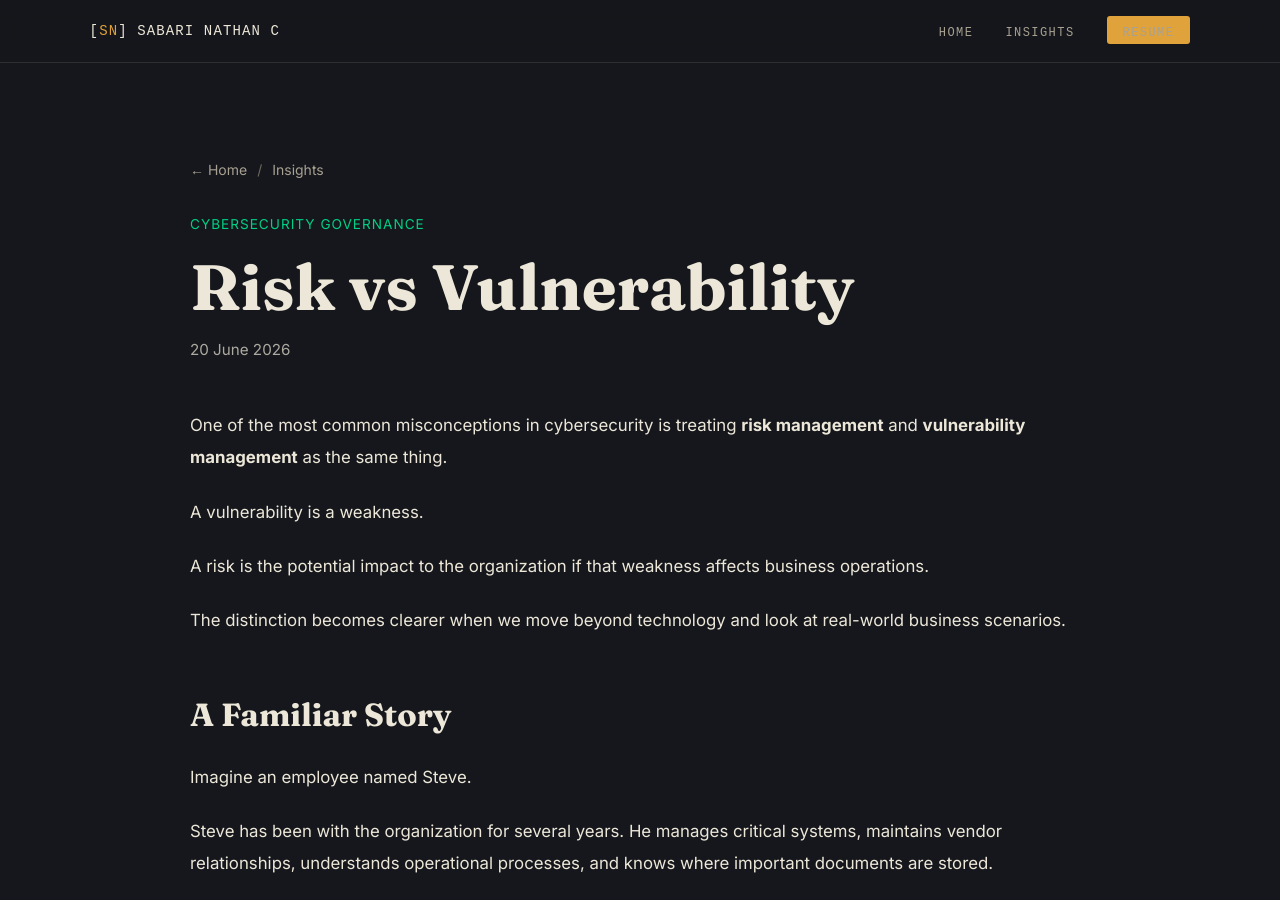
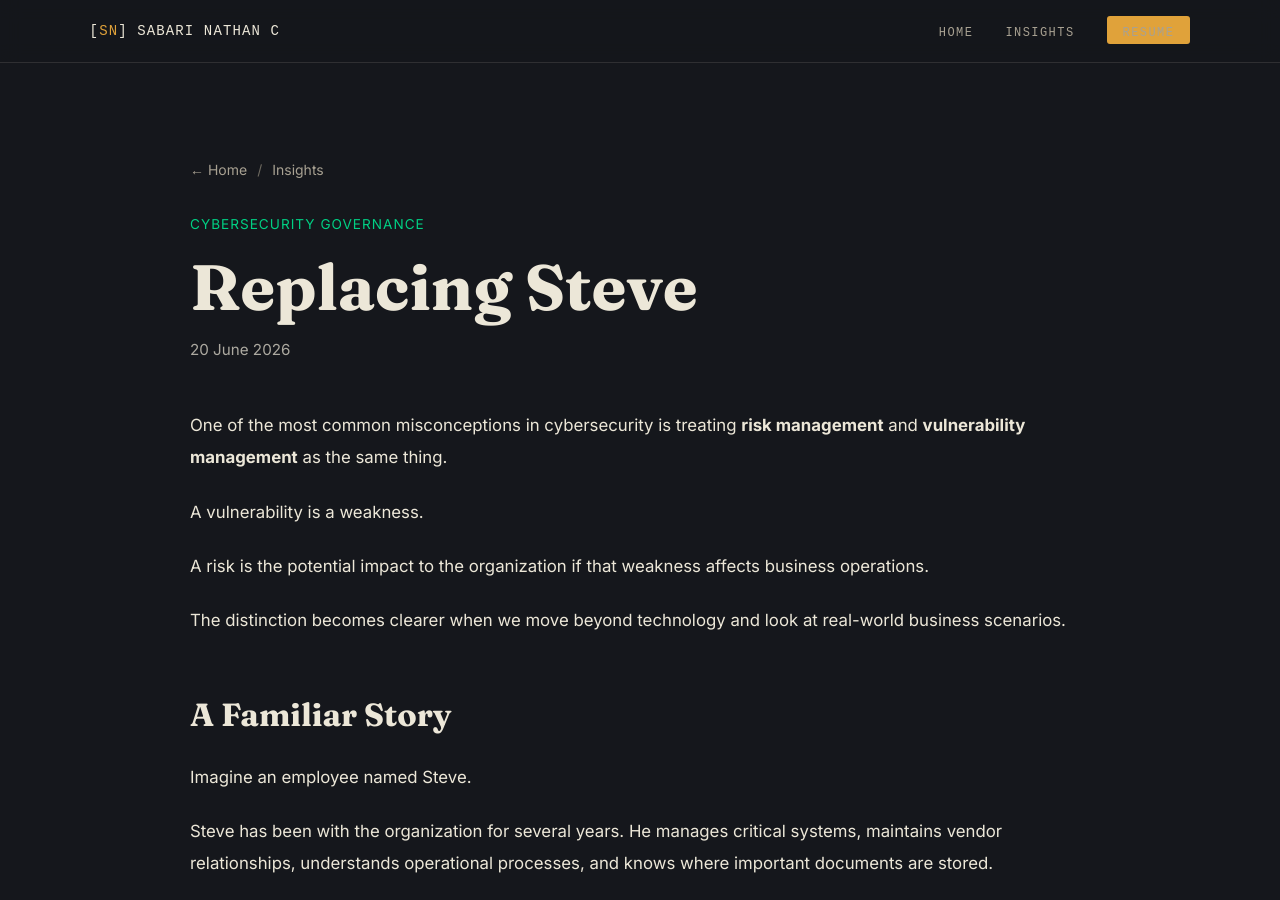
Before and after one commit to sabarinathan36/sabarinathan.github.io, a Jekyll site: the page built from _posts/2026-06-20-replacing-steve.md, in a window 1280 px wide and 900 px high. Built offline with Jekyll 4.4.1, drawn with Linux system fonts in a browser that asks for light colours.

Commit message:
Update 2026-06-20-replacing-steve.md

```diff
--- a/_posts/2026-06-20-replacing-steve.md
+++ b/_posts/2026-06-20-replacing-steve.md
@@ -1,7 +1,7 @@
 ---
 
 layout: post
-title: "Risk vs Vulnerability"
+title: "Replacing Steve"
 category: Cybersecurity Governance
 ---
 
```
